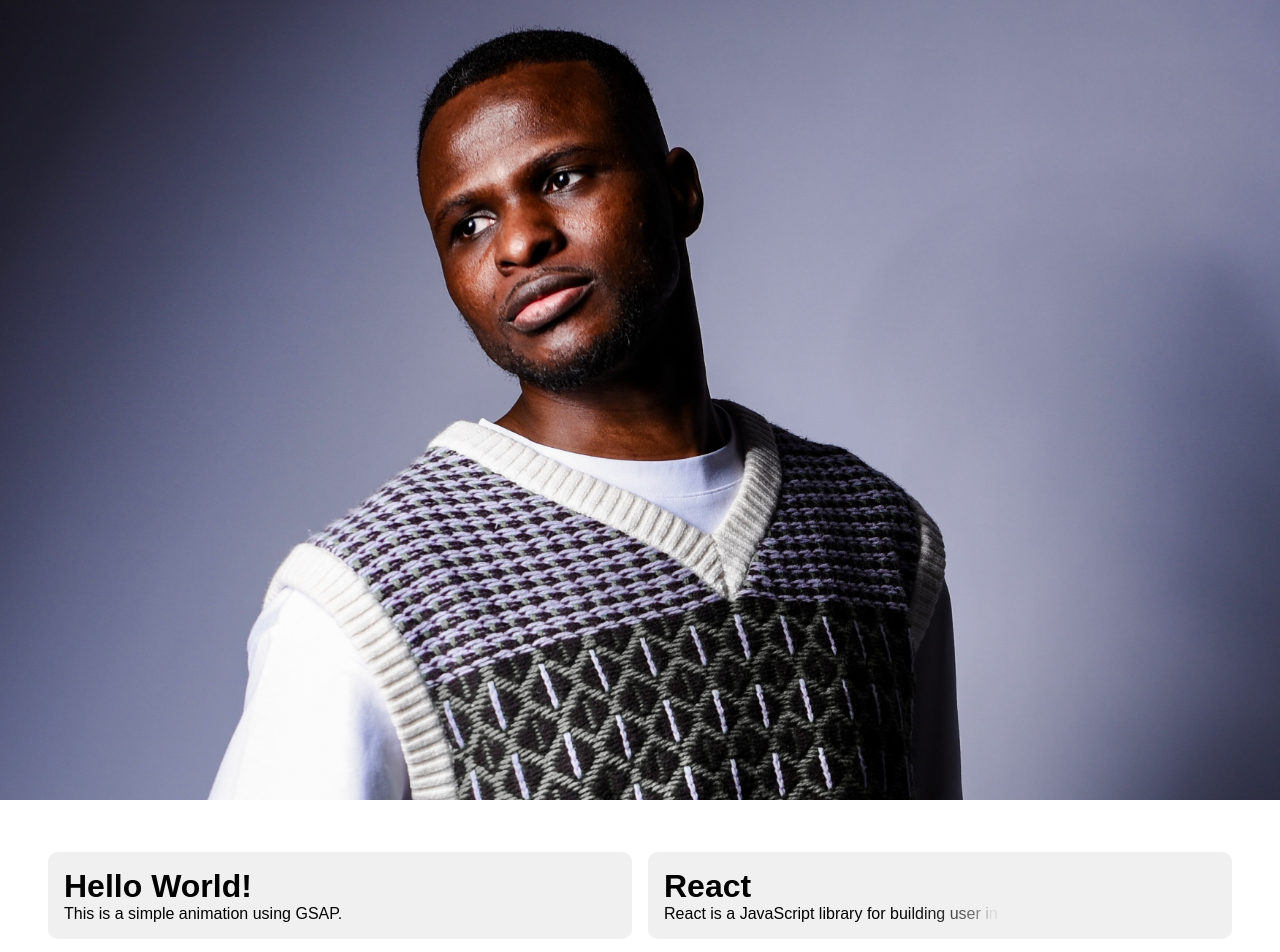
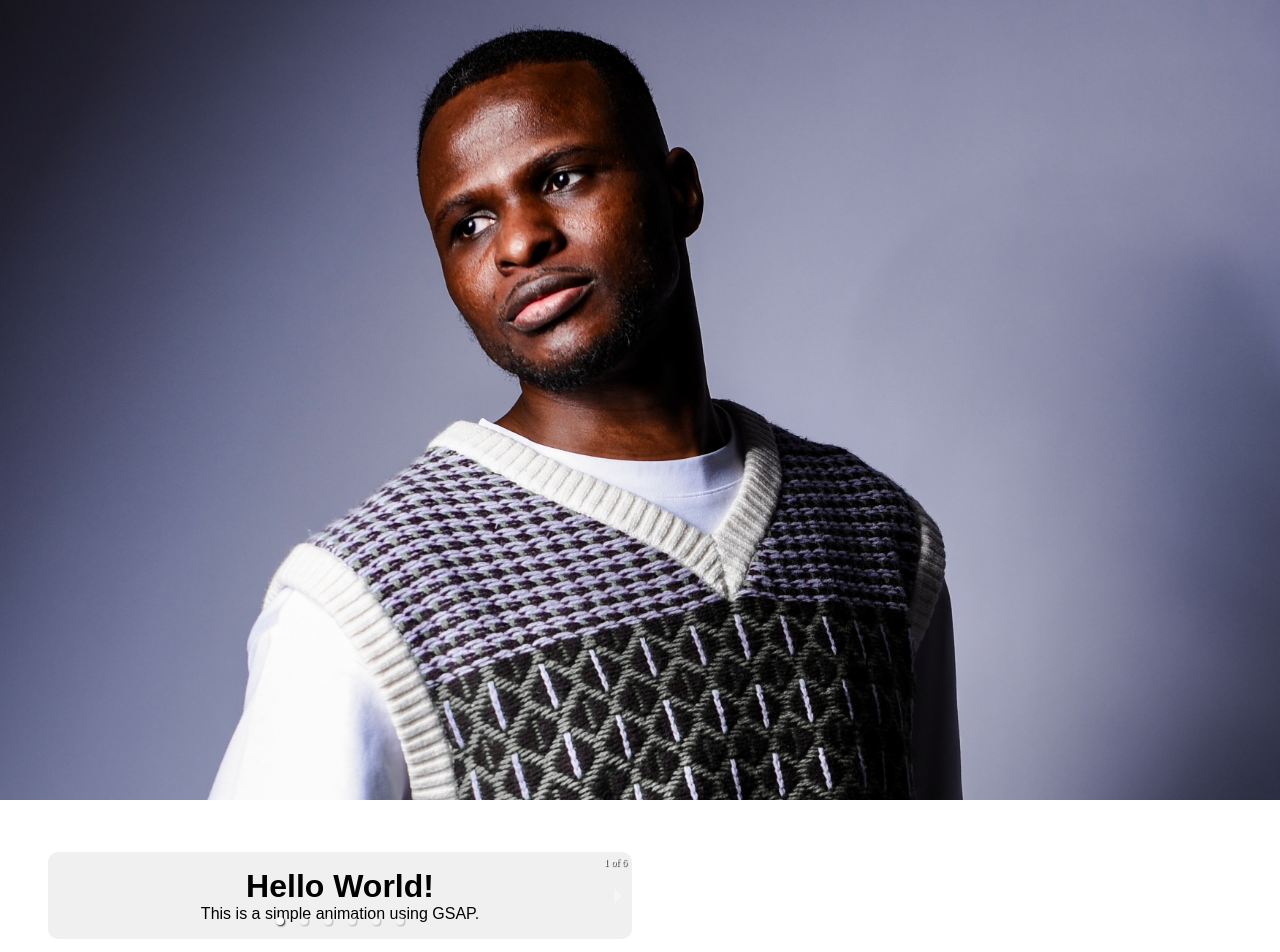
Before and after one commit to tairou97/tairouMPortfolio, a React (Vite) app: page / in a window 1280 px wide. Shown: the top 952 px of the page. Built offline with nearby package versions, Linux system fonts and the light colour scheme.

Commit message:
fixing home

```diff
--- a/index.html
+++ b/index.html
@@ -9,7 +9,7 @@
 
 
   <meta name="viewport" content="width=device-width, initial-scale=1.0" />
-  <title>Tairou Touré Web Developer</title>
+  <title>Tairou Touré ° Web Developer</title>
 </head>
 
 <body>
--- a/package.json
+++ b/package.json
@@ -13,7 +13,8 @@
     "@gsap/react": "^2.1.2",
     "gsap": "^3.12.7",
     "react": "^18.3.1",
-    "react-dom": "^18.3.1"
+    "react-dom": "^18.3.1",
+    "react-responsive-carousel": "^3.2.23"
   },
   "devDependencies": {
     "@eslint/js": "^9.17.0",
--- a/src/App.css
+++ b/src/App.css
@@ -5,7 +5,6 @@
 .image {
   width: 100%;
 
-  grid-area: img;
 }
 
 .image img {
--- a/src/componets/home/Home.jsx
+++ b/src/componets/home/Home.jsx
@@ -1,6 +1,9 @@
 import Tairou from "../../assets/ich3.jpeg";
 import { useEffect } from "react";
 import { gsap } from "gsap";
+import { Carousel } from "react-responsive-carousel";
+import "react-responsive-carousel/lib/styles/carousel.min.css";
+
 function Home() {
   useEffect(() => {
     const elements = document.querySelectorAll(".text, p");
@@ -29,7 +32,7 @@ function Home() {
         <img src={Tairou} alt="Tairou" />
       </div>
       <div className="boxmain">
-        <div className="box">
+        <Carousel className="box">
           <div className="App1">
             <h1 className="text">Hello World!</h1>
             <p>This is a simple animation using GSAP.</p>
@@ -57,7 +60,7 @@ function Home() {
             <h1 className="text">By Tairou</h1>
             <p>This is a simple animation using GSAP.</p>
           </div>
-        </div>
+        </Carousel>
       </div>
     </div>
   );
```
Also changed, not shown: 1 other file (tests, documents, lock files or other folders).
